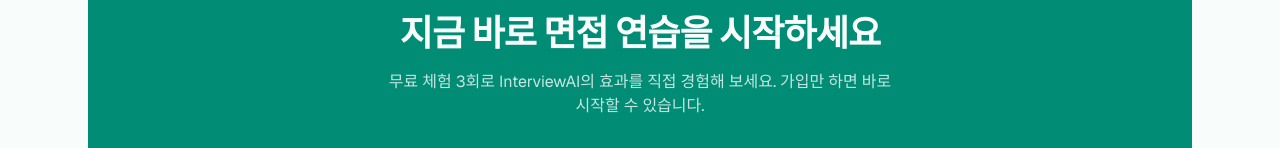
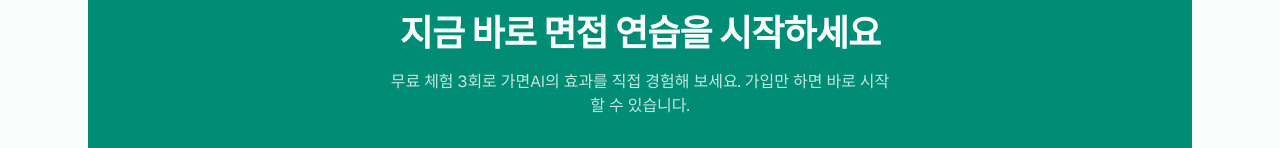
Before and after one commit to team-gamyeon/gamyeon-nextjs-frontend, a Next.js app: page / in a window 1280 px wide. Shown: the part 3232-3380 px from the top of the page. Built offline with nearby package versions, Linux system fonts and the light colour scheme.

Commit message:
chore: 랜딩페이지 문구 수정

```diff
--- a/src/featured/landing/components/CtaSection.tsx
+++ b/src/featured/landing/components/CtaSection.tsx
@@ -22,8 +22,8 @@
           initial="hidden"
           whileInView="visible"
           viewport={{ once: true, margin: '-100px' }}
-          className="bg-primary group relative overflow-hidden rounded-3xl px-8 py-16 text-center sm:px-16 cursor-pointer"
-          onClick={() => window.location.href = '/dashboard'}
+          className="bg-primary group relative cursor-pointer overflow-hidden rounded-3xl px-8 py-16 text-center sm:px-16"
+          onClick={() => (window.location.href = '/dashboard')}
         >
           <div className="absolute inset-0 -z-10">
             <div className="absolute top-0 right-0 h-64 w-64 rounded-full bg-white/10 blur-3xl" />
@@ -41,11 +41,15 @@
             custom={1}
             className="text-primary-foreground/80 mx-auto mt-4 max-w-lg"
           >
-            무료 체험 3회로 InterviewAI의 효과를 직접 경험해 보세요. 가입만 하면 바로 시작할 수
-            있습니다.
+            무료 체험 3회로 가면AI의 효과를 직접 경험해 보세요. 가입만 하면 바로 시작할 수 있습니다.
           </motion.p>
           <motion.div variants={fadeUp} custom={2} className="mt-8">
-            <Button size="lg" variant="secondary" className="gap-2 font-semibold pointer-events-none transition-colors group-hover:bg-secondary/80" asChild>
+            <Button
+              size="lg"
+              variant="secondary"
+              className="group-hover:bg-secondary/80 pointer-events-none gap-2 font-semibold transition-colors"
+              asChild
+            >
               <Link href="/dashboard">
                 무료로 시작하기
                 <ArrowRight className="h-4 w-4" />
```
